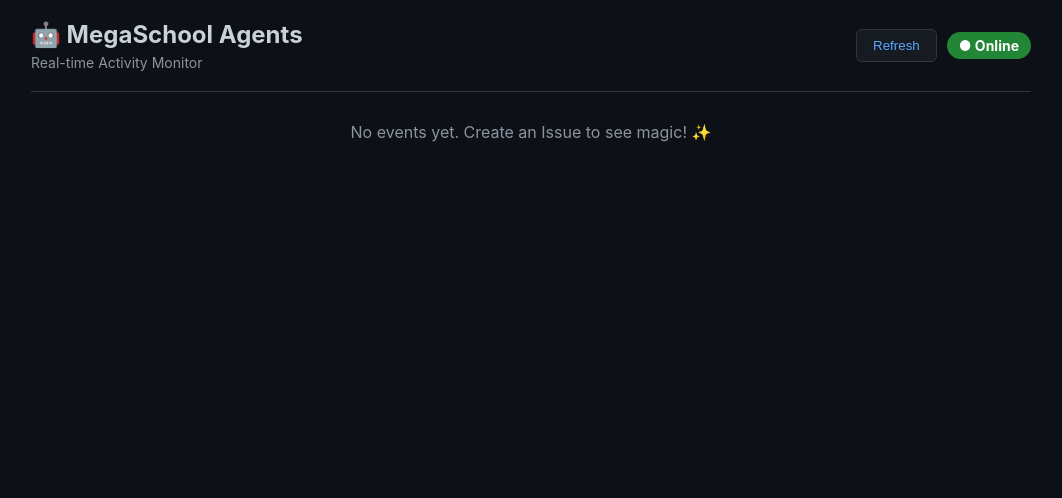
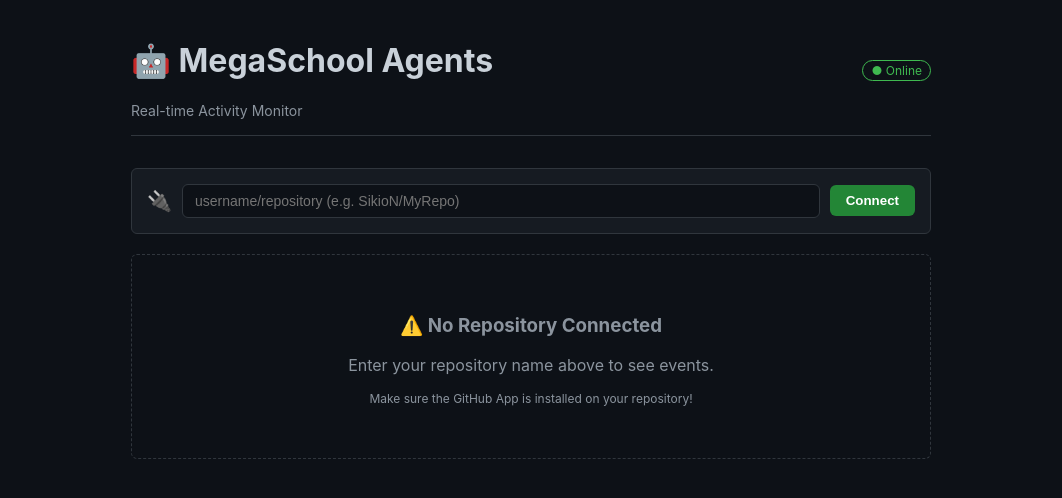
Before and after one commit to SikioN/MegaSchool-Coding-Agents, a FastAPI app: page / in a window 1280 px wide. Shown: the top 498 px of the page, without its empty margins (109-1171 px from the left). Run offline with FastAPI, Linux system fonts and the light colour scheme; data that the repository does not hold is empty.

Commit message:
feat(dashboard): Add repository filtering and connection UI

```diff
--- a/src/app.py
+++ b/src/app.py
@@ -29,8 +29,8 @@ async def read_dashboard(request: Request):
     return templates.TemplateResponse("dashboard.html", {"request": request})
 
 @app.get("/api/events")
-async def read_events():
-    return get_recent_events()
+async def read_events(repo: str = None):
+    return get_recent_events(repo_name=repo)
 
 # ---------------------------------------------------------------------
 # Webhook Handler
--- a/src/core/db.py
+++ b/src/core/db.py
@@ -36,12 +36,23 @@ def log_event(event_type: str, repo_name: str, details: Dict[str, Any]):
     except Exception as e:
         print(f"DB Log Error: {e}")
 
-def get_recent_events(limit: int = 20) -> List[Dict[str, Any]]:
+def get_recent_events(limit: int = 20, repo_name: str = None) -> List[Dict[str, Any]]:
     try:
         conn = sqlite3.connect(DB_PATH)
         conn.row_factory = sqlite3.Row
         c = conn.cursor()
-        c.execute("SELECT * FROM events ORDER BY id DESC LIMIT ?", (limit,))
+
+        query = "SELECT * FROM events"
+        params = []
+
+        if repo_name:
+            query += " WHERE repo_name = ?"
+            params.append(repo_name)
+
+        query += " ORDER BY id DESC LIMIT ?"
+        params.append(limit)
+
+        c.execute(query, tuple(params))
         rows = c.fetchall()
         conn.close()
 
--- a/src/templates/dashboard.html
+++ b/src/templates/dashboard.html
@@ -1,5 +1,6 @@
 <!DOCTYPE html>
 <html lang="en">
+
 <head>
     <meta charset="UTF-8">
     <meta name="viewport" content="width=device-width, initial-scale=1.0">
@@ -12,7 +13,9 @@
             --border-color: #30363d;
             --accent-color: #58a6ff;
             --success-color: #238636;
+            --input-bg: #0d1117;
         }
+
         body {
             background-color: var(--bg-color);
             color: var(--text-color);
@@ -20,112 +23,187 @@
             margin: 0;
             padding: 20px;
         }
+
         .container {
-            max-width: 1000px;
+            max-width: 800px;
             margin: 0 auto;
         }
+
         header {
             display: flex;
             justify-content: space-between;
             align-items: center;
-            margin-bottom: 30px;
+            margin-bottom: 2rem;
             border-bottom: 1px solid var(--border-color);
-            padding-bottom: 20px;
+            padding-bottom: 1rem;
         }
-        h1 { margin: 0; font-size: 24px; }
-        .status-badge {
+
+        .repo-selector {
+            background-color: var(--card-bg);
+            border: 1px solid var(--border-color);
+            padding: 15px;
+            border-radius: 6px;
+            margin-bottom: 20px;
+            display: flex;
+            gap: 10px;
+            align-items: center;
+        }
+
+        input {
+            background-color: var(--input-bg);
+            border: 1px solid var(--border-color);
+            color: var(--text-color);
+            padding: 8px 12px;
+            border-radius: 6px;
+            flex-grow: 1;
+            font-size: 14px;
+        }
+
+        button {
             background-color: var(--success-color);
             color: white;
-            padding: 5px 12px;
-            border-radius: 20px;
-            font-size: 14px;
+            border: none;
+            padding: 8px 16px;
+            border-radius: 6px;
+            cursor: pointer;
             font-weight: bold;
         }
+
+        button:hover {
+            opacity: 0.9;
+        }
+
+        .status-badge {
+            font-size: 12px;
+            color: #3fb950;
+            border: 1px solid #3fb950;
+            padding: 2px 8px;
+            border-radius: 12px;
+        }
+
         .event-card {
             background-color: var(--card-bg);
             border: 1px solid var(--border-color);
             border-radius: 6px;
-            padding: 16px;
-            margin-bottom: 16px;
-            transition: transform 0.2s;
+            padding: 15px;
+            margin-bottom: 10px;
         }
-        .event-card:hover {
-            border-color: var(--accent-color);
-        }
+
         .event-header {
             display: flex;
             justify-content: space-between;
-            margin-bottom: 10px;
+            margin-bottom: 5px;
+            font-size: 14px;
+            color: #8b949e;
         }
+
         .event-type {
+            color: var(--accent-color);
             font-weight: bold;
-            color: var(--accent-color);
-            text-transform: uppercase;
-            font-size: 12px;
+            font-family: monospace;
         }
-        .event-time {
+
+        .repo-name {
             font-size: 12px;
             color: #8b949e;
+            margin-bottom: 5px;
         }
-        .repo-name {
-            font-size: 14px;
-            color: #8b949e;
-            margin-bottom: 4px;
-        }
+
         pre {
             background-color: #0d1117;
             padding: 10px;
-            border-radius: 4px;
+            border-radius: 6px;
             overflow-x: auto;
-            font-size: 12px;
+            border: 1px solid var(--border-color);
+            margin-top: 5px;
+        }
+
+        .warning-box {
+            text-align: center;
+            padding: 40px;
             color: #8b949e;
-        }
-        .refresh-btn {
-            background-color: var(--card-bg);
-            border: 1px solid var(--border-color);
-            color: var(--accent-color);
-            padding: 8px 16px;
+            border: 1px dashed var(--border-color);
             border-radius: 6px;
-            cursor: pointer;
-        }
-        .refresh-btn:hover {
-            background-color: #30363d;
         }
     </style>
 </head>
+
 <body>
     <div class="container">
         <header>
             <div>
                 <h1>🤖 MegaSchool Agents</h1>
-                <div style="font-size: 14px; color: #8b949e; margin-top: 5px;">Real-time Activity Monitor</div>
+                <div style="font-size: 14px; color: #8b949e;">Real-time Activity Monitor</div>
             </div>
-            <div style="display: flex; gap: 10px; align-items: center;">
-                <button class="refresh-btn" onclick="loadEvents()">Refresh</button>
+            <div>
                 <span class="status-badge">● Online</span>
             </div>
         </header>
 
+        <div class="repo-selector">
+            <span style="font-size: 20px;">🔌</span>
+            <input type="text" id="repoInput" placeholder="username/repository (e.g. SikioN/MyRepo)">
+            <button onclick="connectRepo()">Connect</button>
+        </div>
+
         <div id="events-list">
             <!-- Events will be loaded here -->
-            <div style="text-align: center; color: #8b949e;">Loading events...</div>
         </div>
     </div>
 
     <script>
+        let currentRepo = localStorage.getItem('agent_repo_name') || "";
+
+        function init() {
+            if (currentRepo) {
+                document.getElementById('repoInput').value = currentRepo;
+                loadEvents();
+            } else {
+                showWarning();
+            }
+        }
+
+        function showWarning() {
+            const container = document.getElementById('events-list');
+            container.innerHTML = `
+                <div class="warning-box">
+                    <h3>⚠️ No Repository Connected</h3>
+                    <p>Enter your repository name above to see events.</p>
+                    <p style="font-size: 12px;">Make sure the GitHub App is installed on your repository!</p>
+                </div>
+            `;
+        }
+
+        function connectRepo() {
+            const input = document.getElementById('repoInput').value.trim();
+            if (input) {
+                currentRepo = input;
+                localStorage.setItem('agent_repo_name', currentRepo);
+                loadEvents();
+            }
+        }
+
         async function loadEvents() {
+            if (!currentRepo) return;
+
             try {
-                const response = await fetch('/api/events');
+                const response = await fetch(`/api/events?repo=${encodeURIComponent(currentRepo)}`);
                 const events = await response.json();
 
                 const container = document.getElementById('events-list');
-                container.innerHTML = '';
 
                 if (events.length === 0) {
-                    container.innerHTML = '<div style="text-align: center; color: #8b949e;">No events yet. Create an Issue to see magic! ✨</div>';
+                    container.innerHTML = `
+                        <div class="warning-box">
+                            <h3>Waiting for Events...</h3>
+                            <p>Connected to <b>${currentRepo}</b>.</p>
+                            <p>No events received yet. Try creating an Issue!</p>
+                        </div>
+                    `;
                     return;
                 }
 
+                container.innerHTML = '';
                 events.forEach(event => {
                     const date = new Date(event.timestamp * 1000).toLocaleString();
                     const details = JSON.stringify(event.details, null, 2);
@@ -151,10 +229,13 @@
             }
         }
 
-        // Auto-load
-        loadEvents();
+        // Init
+        init();
         // Poll every 5 seconds
-        setInterval(loadEvents, 5000);
+        setInterval(() => {
+            if (currentRepo) loadEvents();
+        }, 5000);
     </script>
 </body>
+
 </html>
```
